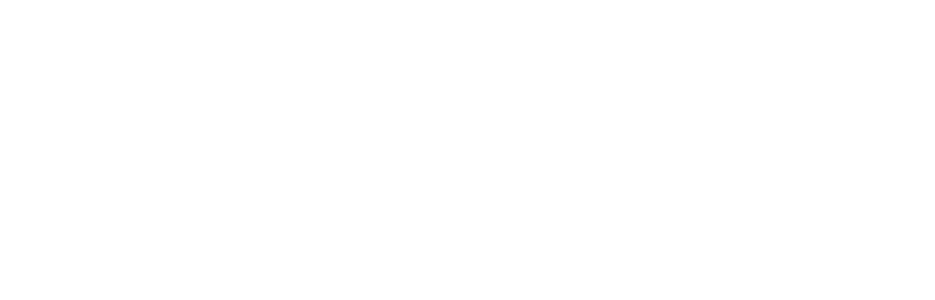
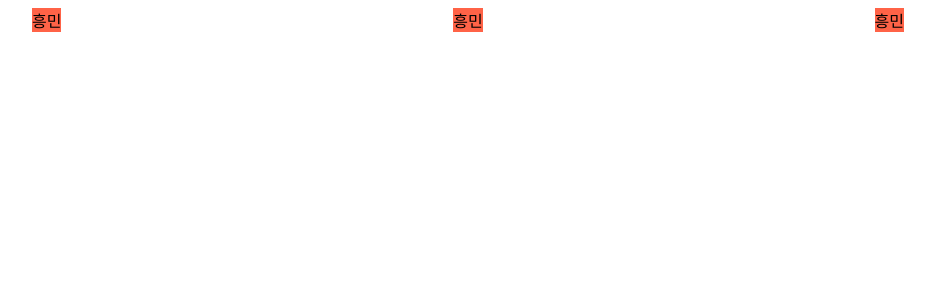
Before and after one commit to namic123/React-basics, a React (Create React App) app: page / in a window 1280 px wide. Shown: the top 300 px of the page, without its empty margins (172-1107 px from the left). Built offline with nearby package versions, Linux system fonts and the light colour scheme.

Commit message:
jsx에서 인라인 스타일 적용하는 방법

```diff
--- a/src/App.js
+++ b/src/App.js
@@ -1,9 +1,19 @@
 function App() {
+  let divStyle = {
+    display: "flex",
+    justifyContent: "space-around",
+  };
   return (
-    <div>
-
+    <div style={divStyle}>
+      <MyComp />
+      <MyComp />
+      <MyComp />
     </div>
   );
 }
 
+function MyComp() {
+  const name = "흥민";
+  return <div style={{ backgroundColor: "tomato" }}>{name}</div>;
+}
 export default App;
```
